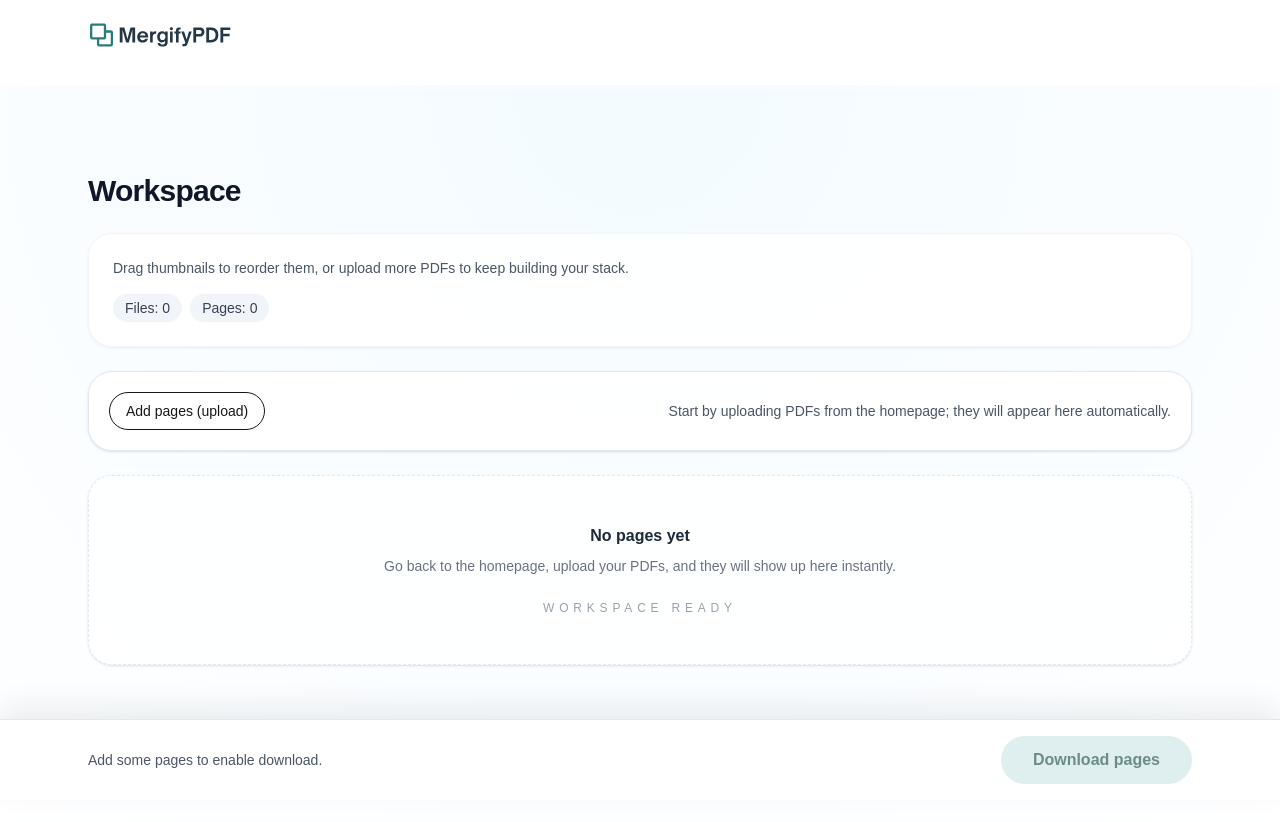
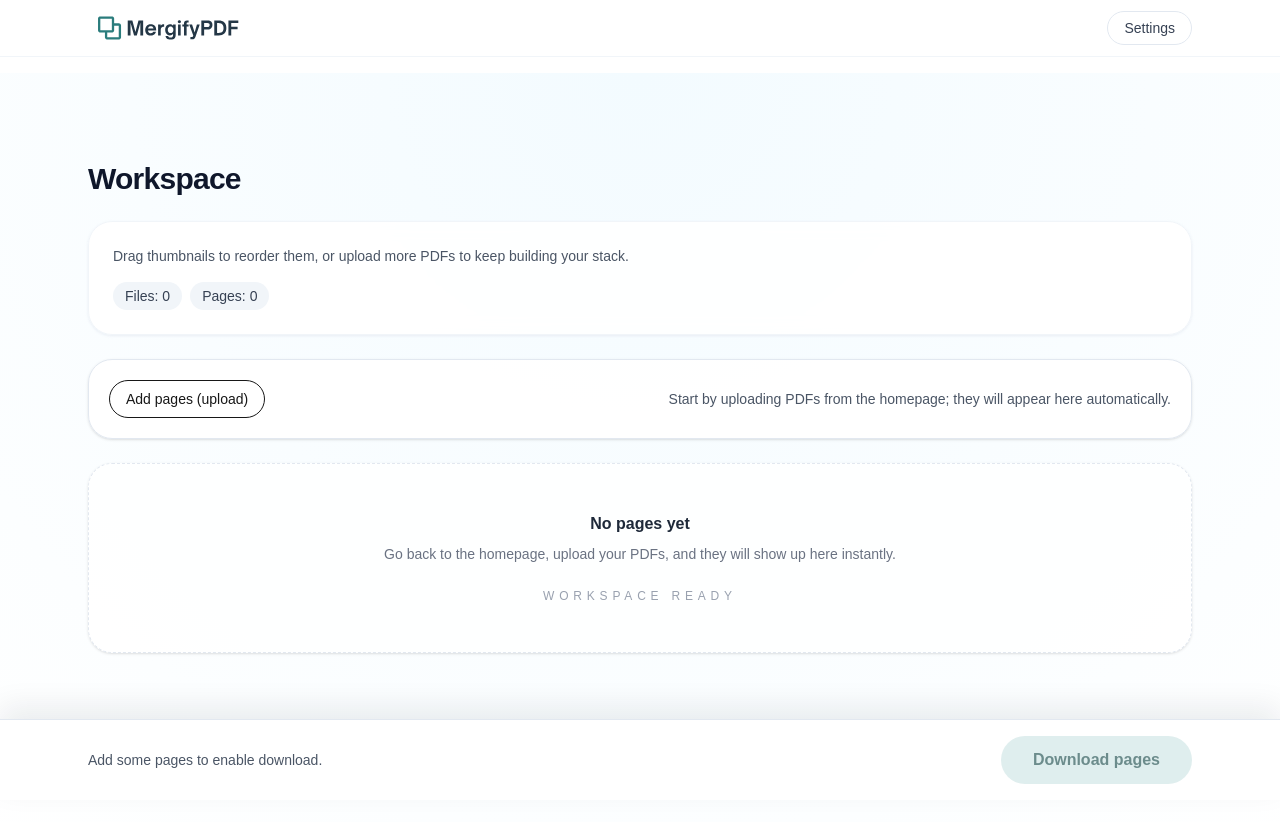
Before and after one commit to Mergify2020/mergifypdf, a Next.js app: page /studio in a window 1280 px wide. Shown: the top 822 px of the page. Built offline with nearby package versions, Linux system fonts and the light colour scheme.

Commit message:
chore: move settings to global header

```diff
--- a/src/app/layout.tsx
+++ b/src/app/layout.tsx
@@ -37,15 +37,21 @@ export default function RootLayout({ children }: { children: React.ReactNode })
       </head>
 
       <body className="min-h-screen bg-white text-gray-900">
-        <header className="w-full sticky top-0 z-50 bg-white/90 backdrop-blur">
-          <div className="max-w-6xl mx-auto px-4 py-3">
+        <header className="sticky top-0 z-50 w-full border-b border-slate-100 bg-white/95 backdrop-blur">
+          <div className="mx-auto flex h-14 max-w-6xl items-center justify-between px-4 lg:px-6">
             <Link href="/" className="inline-flex items-center gap-2" aria-label="Go to homepage">
               <Image src="/logo-wordmark.svg" alt="MergifyPDF" width={160} height={40} priority />
+            </Link>
+            <Link
+              href="/settings"
+              className="rounded-full border border-slate-200 px-4 py-1.5 text-sm font-medium text-gray-700 transition hover:border-slate-300 hover:bg-slate-50 focus-visible:outline-none focus-visible:ring-2 focus-visible:ring-brand focus-visible:ring-offset-2"
+            >
+              Settings
             </Link>
           </div>
         </header>
 
-        <main className="pt-2">
+        <main className="pt-4">
           <Providers>{children}</Providers>
         </main>
       </body>
```
